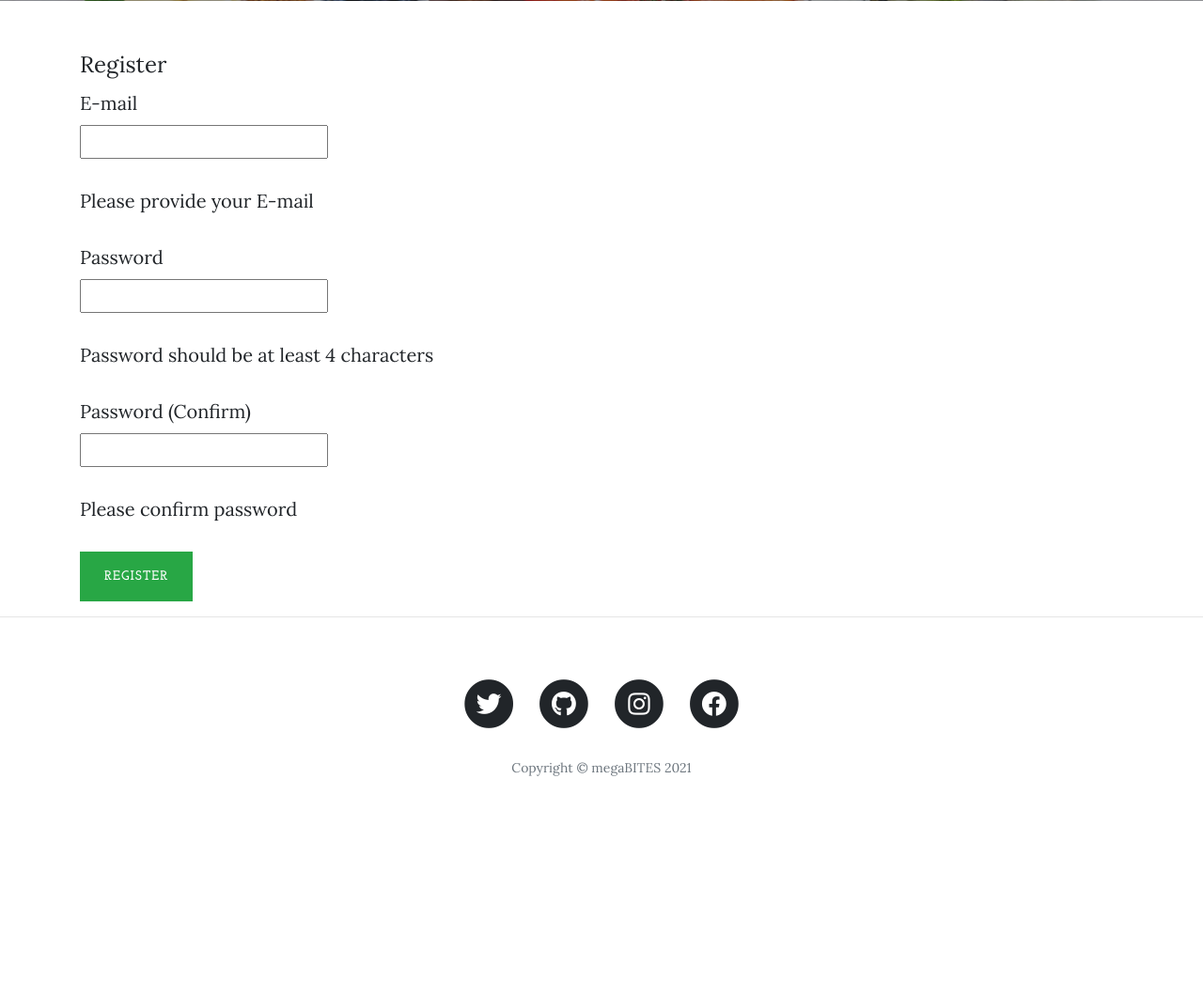
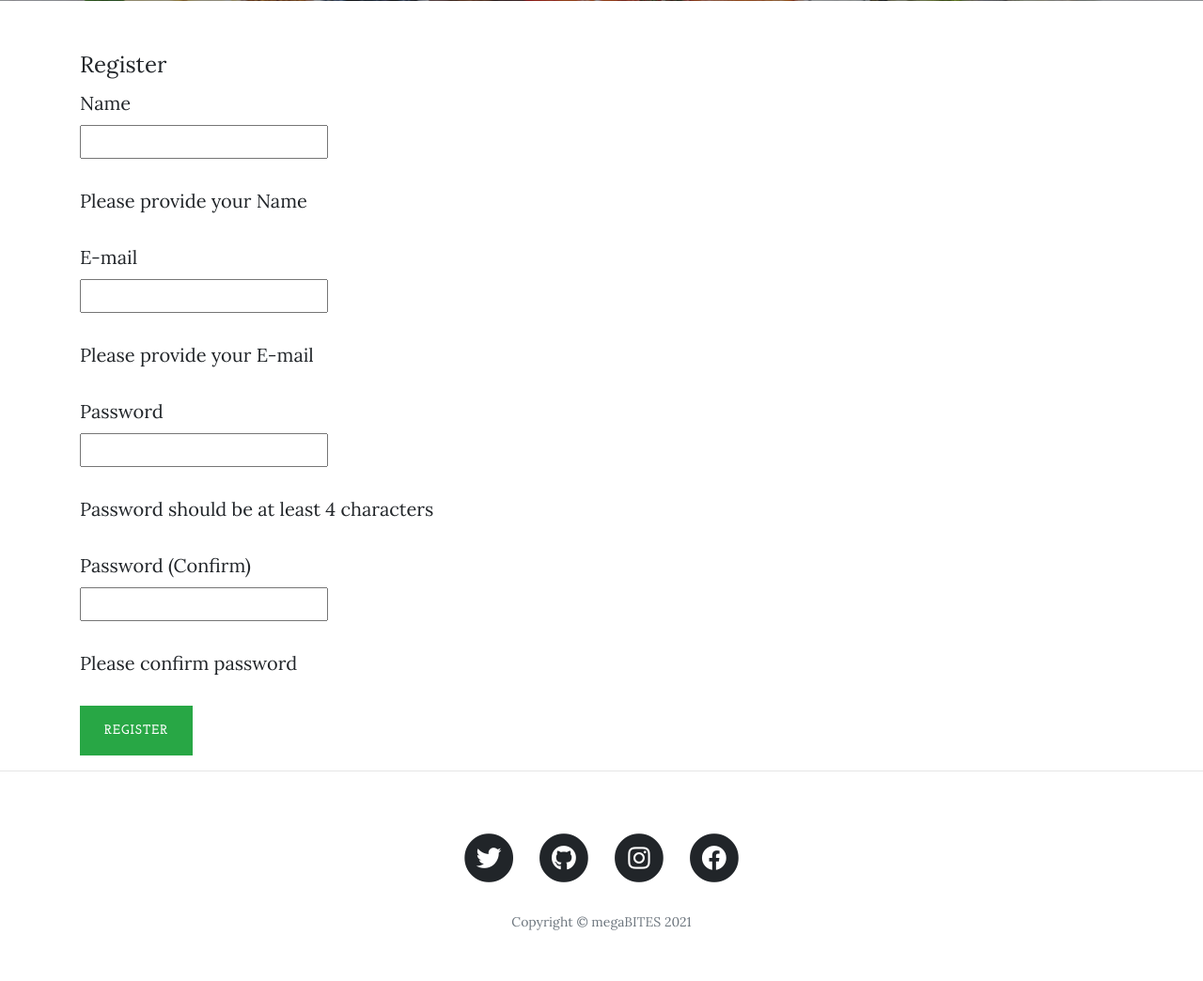
Before and after one commit to stantonellie/megaBITES, a Flask app: page /register in a window 1280 px wide. Shown: the part 531-1575 px from the top of the page at 94% size. Before the commit the page ends 1357 px from the top, so only its background shows below. Run offline with Flask 2, Linux system fonts and the light colour scheme; some libraries are stand-ins or nearby versions.

Commit message:
added name to registration

```diff
--- a/main.py
+++ b/main.py
@@ -166,6 +166,7 @@ def register():
         return render_template("registration.html")
     else:
         user = User(
+            name=request.form['name'],
             email=request.form['email'],
             password=request.form['password'],
             is_admin="no"
--- a/templates/registration.html
+++ b/templates/registration.html
@@ -28,6 +28,15 @@
     <div id="legend">
       <legend class="">Register</legend>
     </div>
+    <div class="control-group">
+      <!-- Name -->
+      <label class="control-label" for="name">Name</label>
+      <div class="controls">
+        <input type="text" id="name" name="name" placeholder="" class="input-xlarge">
+        <p class="help-block">Please provide your Name</p>
+      </div>
+    </div>
+
     <div class="control-group">
       <!-- E-mail -->
       <label class="control-label" for="email">E-mail</label>
```
